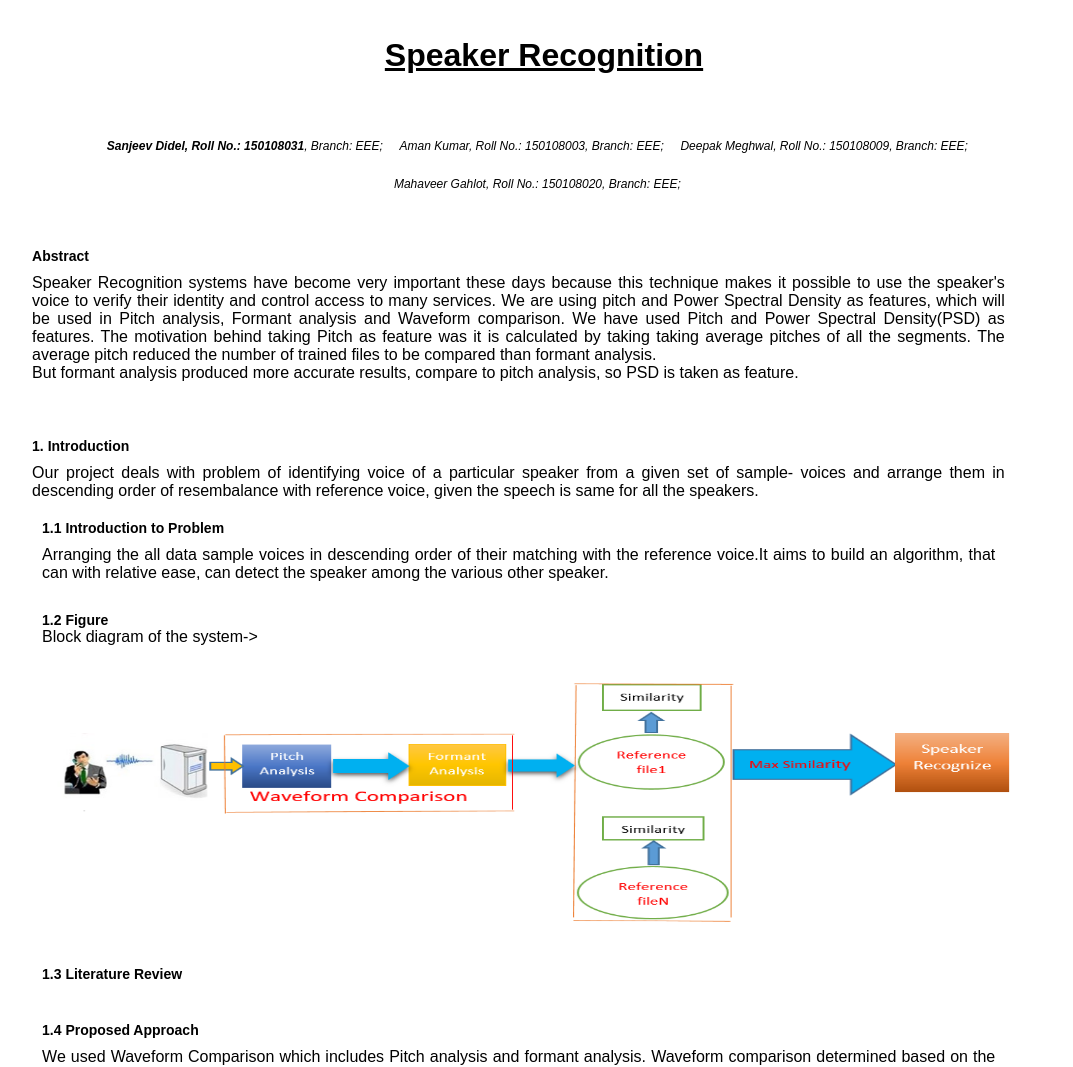
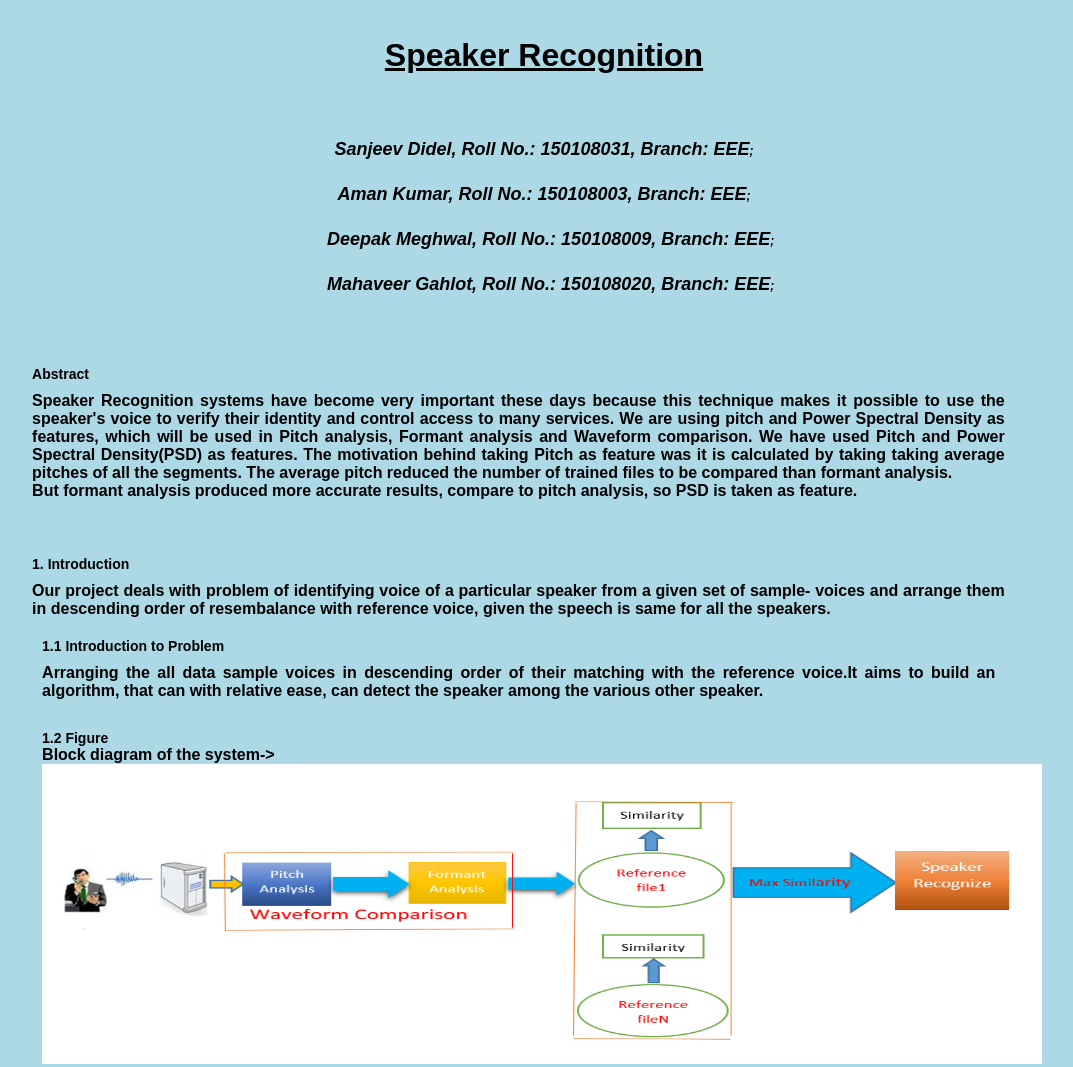
Before and after one commit to MahaveerSingh/Machine-Learning, a plain HTML site: page index.html in a window 1280 px wide. Shown: the top 1067 px of the page, without its empty margins (96-1169 px from the left). Drawn offline with Linux system fonts and the light colour scheme.

Commit message:
bg change

```diff
--- a/index.html
+++ b/index.html
@@ -12,6 +12,9 @@
 			.text{width: 95%;font-size: 12px;text-align: justify;padding: 10px 0px 10px 0px;}
 			.authors{position: relative;width: 80%;margin: auto;padding: 2%;font-style: italic;text-align: center;font-size: 12px;}
 			.image{width: 95%;font-size: 12px;text-align: left;}
+			body {
+    background-color: lightblue;
+}
 		</style>
 	</head>
 	<body>
@@ -21,10 +24,12 @@
 			<div class="authors">
 
 				<!-- Start edit here  -->
-				<p><b>Sanjeev Didel, Roll No.: 150108031</b>, Branch: EEE</p>; &nbsp; &nbsp;
-				<p>Aman Kumar, Roll No.: 150108003, Branch: EEE</p>; &nbsp; &nbsp;
-				<p>Deepak Meghwal, Roll No.: 150108009, Branch: EEE</p>; &nbsp; &nbsp;
-				<p>Mahaveer Gahlot, Roll No.: 150108020, Branch: EEE</p>; &nbsp; &nbsp;
+				<p><b><p><font size="4">Sanjeev Didel, Roll No.: 150108031, Branch: EEE</font></p>;<br>
+				<p><b><p><font size="4">Aman Kumar, Roll No.: 150108003, Branch: EEE</font></p>;<br> &nbsp; &nbsp;
+				<p><b><p><font size="4">Deepak Meghwal, Roll No.: 150108009, Branch: EEE</font></p>;<br> &nbsp; &nbsp;
+				<p><b><p><font size="4">Mahaveer Gahlot, Roll No.: 150108020, Branch: EEE</font></p>;<br> &nbsp; &nbsp;
+
+
 
 				<!-- Stop edit here -->
 
@@ -228,10 +233,15 @@
 					<div class="text">
 						 <font size="3">
 						<!-- Start edit here  -->
-						We recorded around 120 voices of all students of our class and used it as data set, refrence voice is taken by our wish.
+						We recorded around 90 voices of all students of our class and used it as data set, refrence voice is taken any of these files. We recorded two different text data sets each of 45 persons. TH link of both data is given below:
+						<p><a href="https://drive.google.com/file/d/1LdLqsHGh6QbbDTuBs7dGOpdWSlS3J80k/view">Visit our First Data-set</a></p
 						<!-- Stop edit here -->
-					 </font>
-					</div>
+
+						<br>
+			   <p><a href="https://drive.google.com/file/d/1RxqX7Rg7ze_0aiWOb9JVdKh_byWbz9ay/view">Visit our Second Data-set</a></p
+
+			   </font>
+				 </div>
 				</div>
 				<div class="subsection">
 					<div class="heading">3.2 Discussion</div>
```
